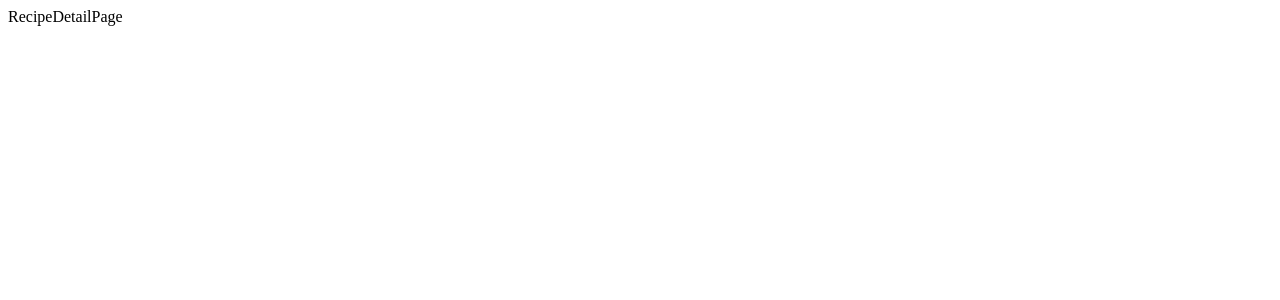
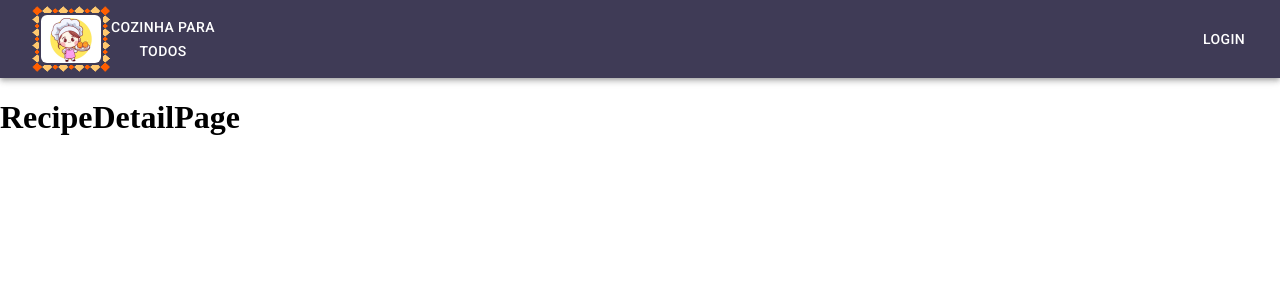
Before and after one commit to Heber-Dsouza/ProjetoCozinhaParaTodos, a React (Create React App) app in the folder cozinha/: page /detalhe/1 in a window 1280 px wide. Shown: the top 300 px of the page. Built offline with nearby package versions, Linux system fonts and the light colour scheme.

Commit message:
Adicionado componente Header

```diff
--- a/cozinha/public/index.html
+++ b/cozinha/public/index.html
@@ -16,6 +16,15 @@
     -->
     <link rel="manifest" href="%PUBLIC_URL%/manifest.json" />
     <link rel="stylesheet" href="https://fonts.googleapis.com/css?family=Roboto:300,400,500,700&display=swap" />
+
+    <style>
+      html, body, #root {
+        margin: 0;
+        padding: 0;
+        width: 100%;
+        min-height: 100vh;
+      }
+    </style>
     <!--
       Notice the use of %PUBLIC_URL% in the tags above.
       It will be replaced with the URL of the `public` folder during the build.
--- /dev/null
+++ b/cozinha/src/components/Header/Header.js
@@ -0,0 +1,27 @@
+import * as React from 'react'
+import { useNavigate } from "react-router-dom"
+
+import AppBar from '@mui/material/AppBar'
+import Button from '@mui/material/Button'
+import { StyledToolbar, LogoImg, LogoButton } from './styled'
+import Logo from "../../assets/img/japanese-chef.jpg"
+import { goToLoginPage, goToRecipeListPage } from '../../routes/coordinator'
+
+const Header = () => {
+
+  const navigate = useNavigate()
+
+  return (
+      <AppBar position="static">
+        <StyledToolbar>
+
+          <LogoButton color="inherit" onClick={() => goToRecipeListPage(navigate)} >
+            <LogoImg src={Logo} alt="" /> Cozinha para Todos
+          </LogoButton>
+          <Button color="inherit" onClick={() => goToLoginPage(navigate)} >Login</Button>
+        </StyledToolbar>
+      </AppBar>
+  );
+}
+
+export default Header
--- /dev/null
+++ b/cozinha/src/components/Header/styled.js
@@ -0,0 +1,27 @@
+import styled from "styled-components"
+
+import Toolbar from '@mui/material/Toolbar'
+import Button from '@mui/material/Button'
+import Border from "../../assets/img/border.png"
+
+
+export const StyledToolbar = styled(Toolbar)`
+  display: flex;
+  flex-direction: row;
+  justify-content: space-between;
+`
+export const LogoImg = styled.img`
+  width: 60px;
+  padding: 2px;
+  border-radius: 15px;
+  border: 7px solid black;
+  border-image: url(${Border}) 20 round;
+`
+export const LogoButton = styled(Button)`
+  width: 200px;
+  display: flex;
+  flex-direction: row;
+  justify-content: space-between;
+  align-items: stretch;
+
+`
--- a/cozinha/src/pages/RecipeDetailPage/RecipeDetailPage.js
+++ b/cozinha/src/pages/RecipeDetailPage/RecipeDetailPage.js
@@ -2,7 +2,9 @@ import React from 'react'
 
 const RecipeDetailPage = () => {
   return (
-    <div>RecipeDetailPage</div>
+    <div>
+      <h1>RecipeDetailPage</h1>
+    </div>
   )
 }
 
--- a/cozinha/src/pages/RecipeListPage/RecipeListPage.js
+++ b/cozinha/src/pages/RecipeListPage/RecipeListPage.js
@@ -3,7 +3,7 @@ import React from 'react'
 const RecipeListPage = () => {
   return (
     <div>
-      RecipeListPage
+      <h1>RecipeListPage</h1>
     </div>
   )
 }
--- a/cozinha/src/routes/Router.js
+++ b/cozinha/src/routes/Router.js
@@ -8,9 +8,12 @@ import RecipeDetailPage from "../pages/RecipeDetailPage/RecipeDetailPage"
 import AddRecipesPage from "../pages/AddRecipesPage/AddRecipesPage"
 import ErrorPage from "../pages/ErrorPage/ErrorPage"
 
+import Header from '../components/Header/Header'
+
 const Router = () => {
   return (
     <BrowserRouter>
+      <Header />
       <Routes>
         <Route path='/entrar' element={<LoginPage />} />
         <Route path='/cadastrar' element={<SignupPage />} />
```
Also changed, not shown: cozinha/src/assets/img/border.png (added), cozinha/src/assets/img/japanese-chef.jpg (added).
